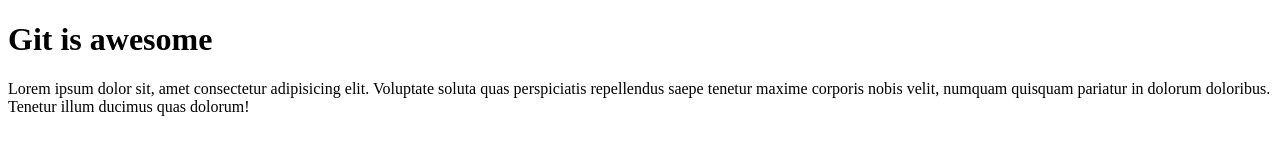
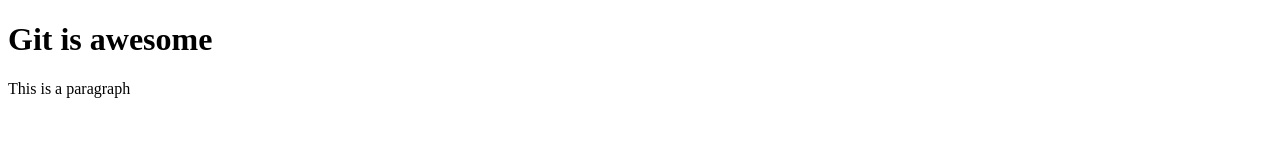
Before and after one commit to LuiSAlcedo/gitProject, a plain HTML site: page index.html in a window 1280 px wide. Drawn offline with Linux system fonts and the light colour scheme.

Commit message:
Added paragraph
We updated index.html from github

```diff
--- a/index.html
+++ b/index.html
@@ -8,6 +8,6 @@
 </head>
 <body>
     <h1>Git is awesome</h1>
-    <p>Lorem ipsum dolor sit, amet consectetur adipisicing elit. Voluptate soluta quas perspiciatis repellendus saepe tenetur maxime corporis nobis velit, numquam quisquam pariatur in dolorum doloribus. Tenetur illum ducimus quas dolorum!</p>
+    <p>This is a paragraph <p>
 </body>
 </html>
```
